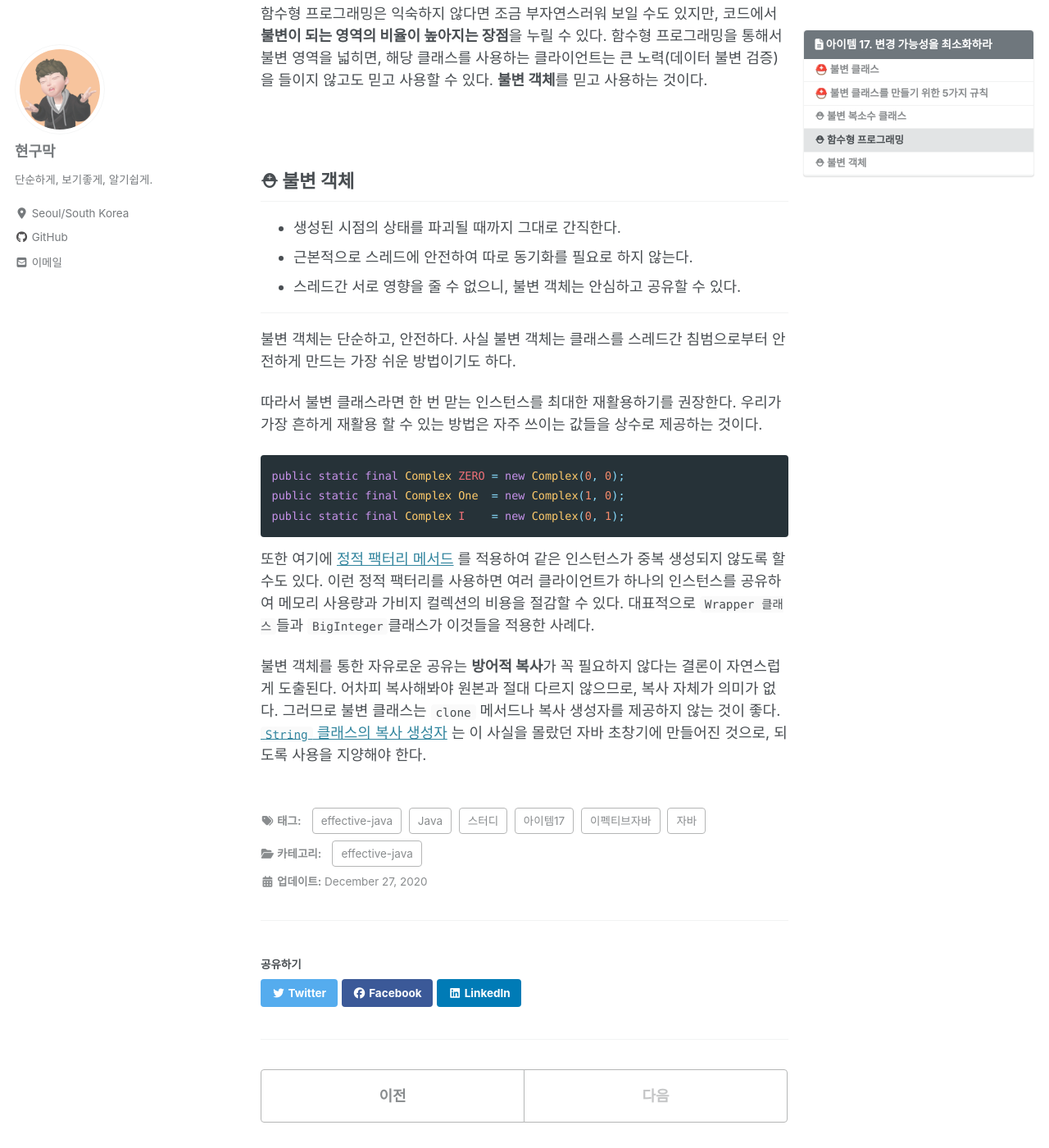
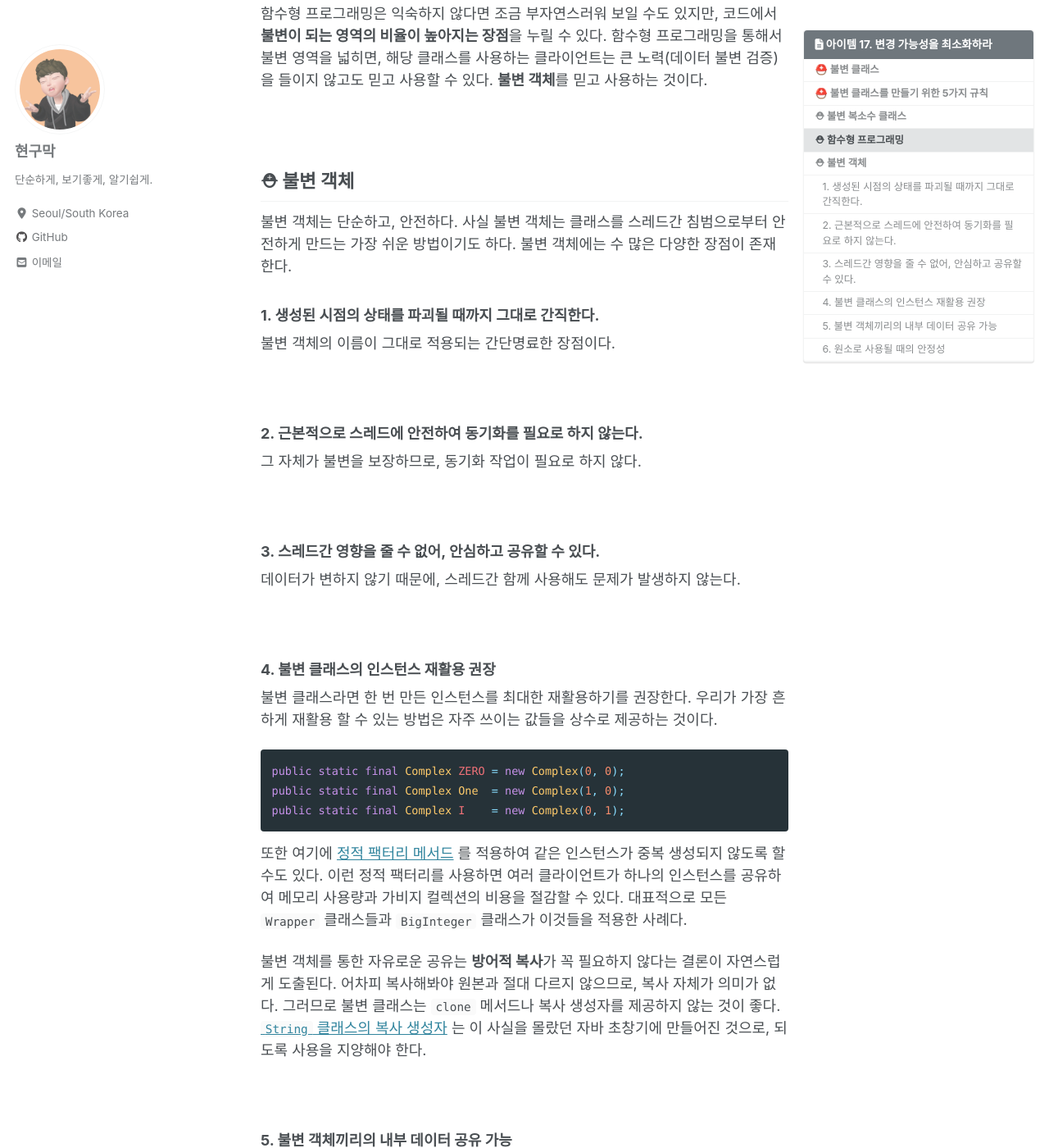
Before and after one commit to Hyeon9mak/Hyeon9mak.github.io, a Jekyll site: the page built from _posts/2020-12-27-Effective-Java-item17.md, in a window 1280 px wide and 1400 px high, scrolled down 3825 px. Shown: the whole window at 82% size. Built offline with Jekyll 4.4.1, drawn with Linux system fonts in a browser that asks for light colours; cached includes are drawn as plain includes; nearby versions of some CDN libraries; comment, search, counter and statistics services are not loaded; some of the changed text lies outside the part shown.

Commit message:
docs: add text in 2020-12-27-Effective-Java-item17.md

````diff
--- a/_posts/2020-12-27-Effective-Java-item17.md
+++ b/_posts/2020-12-27-Effective-Java-item17.md
@@ -156,17 +156,28 @@ public final class Complex {    // final 선언
 <br>
 
 ## ⛑ 불변 객체
-
-- 생성된 시점의 상태를 파괴될 때까지 그대로 간직한다.
-- 근본적으로 스레드에 안전하여 따로 동기화를 필요로 하지 않는다.
-- 스레드간 서로 영향을 줄 수 없으니, 불변 객체는 안심하고 공유할 수 있다.
-
----
-
 불변 객체는 단순하고, 안전하다. 사실 불변 객체는 클래스를
 스레드간 침범으로부터 안전하게 만드는 가장 쉬운 방법이기도 하다.
+불변 객체에는 수 많은 다양한 장점이 존재한다.
 
-따라서 불변 클래스라면 한 번 맏는 인스턴스를 최대한 재활용하기를 권장한다.
+### 1. 생성된 시점의 상태를 파괴될 때까지 그대로 간직한다.
+불변 객체의 이름이 그대로 적용되는 간단명료한 장점이다.
+
+<br>
+
+
+### 2. 근본적으로 스레드에 안전하여 동기화를 필요로 하지 않는다.
+그 자체가 불변을 보장하므로, 동기화 작업이 필요로 하지 않다.
+
+<br>
+
+### 3. 스레드간 영향을 줄 수 없어, 안심하고 공유할 수 있다.
+데이터가 변하지 않기 때문에, 스레드간 함께 사용해도 문제가 발생하지 않는다.
+
+<br>
+
+### 4. 불변 클래스의 인스턴스 재활용 권장
+불변 클래스라면 한 번 만든 인스턴스를 최대한 재활용하기를 권장한다.
 우리가 가장 흔하게 재활용 할 수 있는 방법은 자주 쓰이는 값들을 상수로 제공하는 것이다.
 
 ```java
@@ -178,9 +189,34 @@ public static final Complex I    = new Complex(0, 1);
 또한 여기에 [정적 팩터리 메서드](https://hyeon9mak.github.io/effective-java/Effective-Java-item01/)
 를 적용하여 같은 인스턴스가 중복 생성되지 않도록 할 수도 있다. 이런 정적 팩터리를 사용하면
 여러 클라이언트가 하나의 인스턴스를 공유하여 메모리 사용량과 가비지 컬렉션의 비용을 절감할 수 있다.
-대표적으로 `Wrapper 클래스`들과 `BigInteger`클래스가 이것들을 적용한 사례다.
+대표적으로 모든 `Wrapper` 클래스들과 `BigInteger` 클래스가 이것들을 적용한 사례다.
 
 불변 객체를 통한 자유로운 공유는 **방어적 복사**가 꼭 필요하지 않다는 결론이 자연스럽게 도출된다.
 어차피 복사해봐야 원본과 절대 다르지 않으므로, 복사 자체가 의미가 없다. 그러므로 불변 클래스는
 `clone` 메서드나 복사 생성자를 제공하지 않는 것이 좋다. [`String` 클래스의 복사 생성자](https://hyeon9mak.github.io/effective-java/Effective-Java-item06/)
 는 이 사실을 몰랐던 자바 초창기에 만들어진 것으로, 되도록 사용을 지양해야 한다.
+
+<br>
+
+### 5. 불변 객체끼리의 내부 데이터 공유 가능
+불변 객체 하나를 자유롭게 공유할 수 있음은 물론, **불변 객체끼리는 서로 내부 데이터를 공유할 수 있다.**
+```java
+public class BigInteger extends ... {
+    final int signum;
+    final int[] mag;
+    // ... 생략
+    public BigInteger negate() {
+            return new BigInteger(this.mag, -this.signum);
+        }
+```
+`BigInteger` 클래스의 내부이다. `signum`은 부호를, `mag`는 크기(절대값)를 의미한다.
+한편 `negate` 메서드는 크기는 같지만 부호만 다른 새로운 `BigInteger`를 생성하는데,
+이때 배열은 가변이지만 복사하지 않고 원본 인스턴스를 그대로 공유하고 있다.
+불변임을 보장받고 있으니 안심하고 그대로 사용할 수 있는 것이다.
+
+<br>
+
+### 6. 원소로 사용될 때의 안정성
+불변하는 구성요소들로 이뤄진 객체라면, 그 구조가 아무리 복잡하더라도 안전성 하나는 확실히 보장할 수 있다.
+`Hash`, `Set`, `Map` 등의 자료구조의 원소로 사용하기에도 안성맞춤이다.
+해당 자료구조들은 원소 값이 바뀌면 불변식이 허물어지는데, 불변 객체를 원소로 사용하면 그런 걱정을 할 필요가 없다.
````
